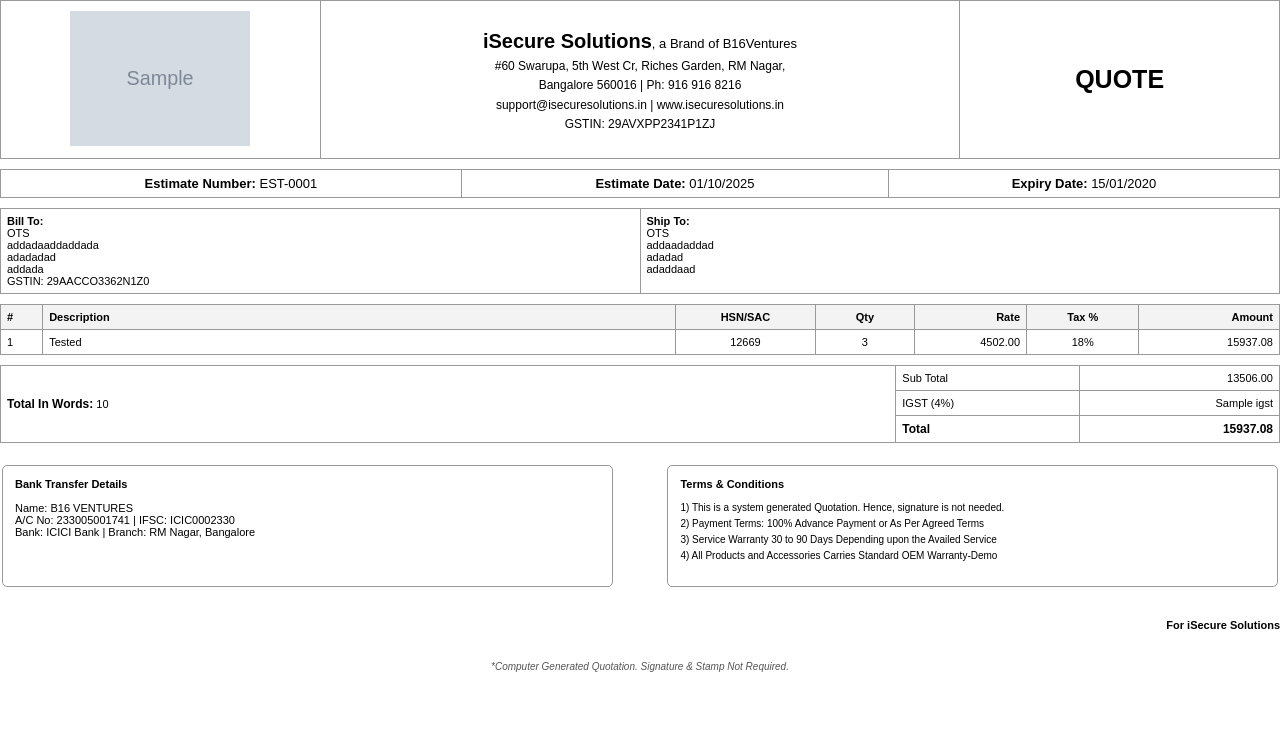
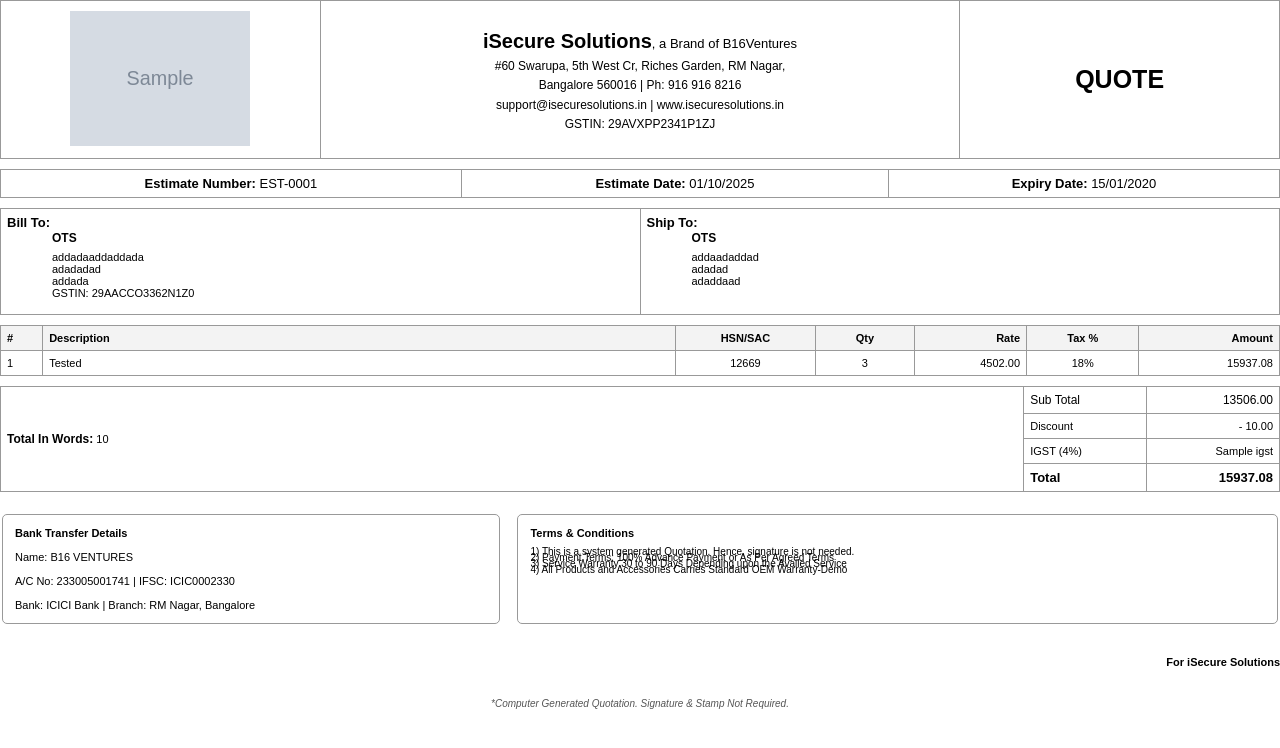
Before and after one commit to PK0809/CRM, a Django app: template crm/templates/quotation_pdf_template.html in a window 1280 px wide. Shown: the top 748 px of the page. Run offline with Django 5.2, Linux system fonts and the light colour scheme; data comes from the database, SQL or seed files in the repository; tables that the repository leaves empty hold one stand-in row (values such as "Sample post"); the template is opened without the code that fills it: values that come from a table or form of the project are taken from there, most other values are stand-ins (such as "Sample title", 1, 10 or a date in 2020); grey boxes marked "Sample" are stand-in pictures.

Commit message:
Add files via upload

```diff
--- a/crm/templates/quotation_pdf_template.html
+++ b/crm/templates/quotation_pdf_template.html
@@ -115,18 +115,22 @@
     <table class="address-table" style="width:100%; border-collapse: collapse;">
         <tr>
             <!-- Bill To -->
-            <td style="width:50%; vertical-align: top; padding: 6px; border:1px solid #999;">
+            <td style="width:50%; vertical-align: top; padding: 6px; font-size:13px; border:1px solid #999;">
                 <strong>Bill To:</strong><br>
-                {{ estimation.company_name }}<br>
+                <div style="color:#000; padding:1px 45px; font-weight:bold; font-size:12px; margin-bottom:4px;">
+                    {{ estimation.company_name }}</div>
+                <div style="color:#000; padding:1px 45px; font-size:11px; margin-bottom:8px;">
                 {{ estimation.billing_address|linebreaksbr }}<br>
-                GSTIN: {{ estimation.gst_no }}
+                GSTIN: {{ estimation.gst_no }}</div>
             </td>
 
             <!-- Ship To -->
-            <td style="width:50%; vertical-align: top; padding: 6px; border:1px solid #999;">
+            <td style="width:50%; vertical-align: top; padding: 6px; font-size:13px; border:1px solid #999;">
                 <strong>Ship To:</strong><br>
-                {{ estimation.company_name }}<br>
-                {{ estimation.shipping_address|linebreaksbr }}
+                <div style="color:#000; padding:1px 45px; font-weight:bold; font-size:12px; margin-bottom:4px;">
+                    {{ estimation.company_name }}</div>
+                <div style="color:#000; padding:1px 45px; font-size:11px; margin-bottom:8px;">
+                {{ estimation.shipping_address|linebreaksbr }}</div>
             </td>
         </tr>
     </table>
@@ -168,12 +172,20 @@
     <!-- Totals -->
     <table class="totals-table">
         <tr>
-            <td width="70%" rowspan="4" style="text-align:left; vertical-align:middle;">
+            <td width="80%" rowspan="4" style="text-align:left; vertical-align:middle;">
                 <span style="font-weight:bold; font-size:12px;">Total In Words:</span> {{ amount_in_words }}
             </td>
-            <td>Sub Total</td>
-            <td style="text-align: right;">{{ estimation.sub_total }}</td>
+            <td style="font-size:12px;">Sub Total</td>
+            <td style="text-align: right;font-size:12px;">{{ estimation.sub_total }}</td>
         </tr>
+
+        {% if discount > 0 %}
+        <tr>
+            <td>Discount</td>
+            <td style="text-align: right;">- {{ discount|floatformat:2 }}</td>
+        </tr>
+        {% endif %}
+
         {% if same_state %}
         <tr>
             <td>CGST ({{ cgst_rate|floatformat:"g" }}%)</td>
@@ -190,8 +202,8 @@
         </tr>
         {% endif %}
         <tr>
-            <td style="font-weight:bold; font-size:12px;">Total</td>
-            <td style="text-align:right; font-weight:bold; font-size:12px;">{{ estimation.total }}</td>
+            <td style="font-weight:bold; font-size:13px;">Total</td>
+            <td style="text-align:right; font-weight:bold; font-size:13px;">{{ estimation.total }}</td>
         </tr>
     </table>
 
@@ -199,26 +211,24 @@
     <table style="width:100%; margin-top:20px;">
         <tr>
             <!-- Bank Details Box -->
-            <td style="width:48%; vertical-align: top; padding:12px; border:1px solid #999; border-radius:5px;">
+            <td style="width:38%; vertical-align: top; padding:12px; border:1px solid #999; border-radius:5px;">
                 <strong>Bank Transfer Details</strong><br>
-                <br>
-                Name: B16 VENTURES<br>
-                A/C No: 233005001741 | IFSC: ICIC0002330<br>
-                Bank: ICICI Bank | Branch: RM Nagar, Bangalore
+                <br>Name: B16 VENTURES<br>
+                <br>A/C No: 233005001741 | IFSC: ICIC0002330<br>
+                <br>Bank: ICICI Bank | Branch: RM Nagar, Bangalore<br>
             </td>
 
 
             <!-- Spacer -->
-            <td style="width:4%;"></td>
+            <td style="width:1%;"></td>
 
             <!-- Terms & Conditions Box -->
-            <td style="width:48%; vertical-align: top; padding:12px; border:1px solid #999; border-radius:5px;">
+            <td style="width:58%; vertical-align: top; padding:12px; border:1px solid #999; border-radius:5px;">
                 <strong>Terms & Conditions</strong><br>
-                <p style="font-size:10px; line-height:16px;">{{ estimation.terms_conditions|safe }}</p>
+                <p style="font-size:10px; line-height:6px;">{{ estimation.terms_conditions|safe }}</p>
             </td>
         </tr>
     </table>
-
 
     <!-- Signature -->
     <div class="signature">For iSecure Solutions</div>
@@ -226,6 +236,8 @@
 </html>
 {% endspaceless %}
 
+
+
 <div style="text-align: center; font-size: 10px; margin-top: 30px; font-style: italic; color: #555;">
     *Computer Generated Quotation. Signature & Stamp Not Required.
 </div>
```
